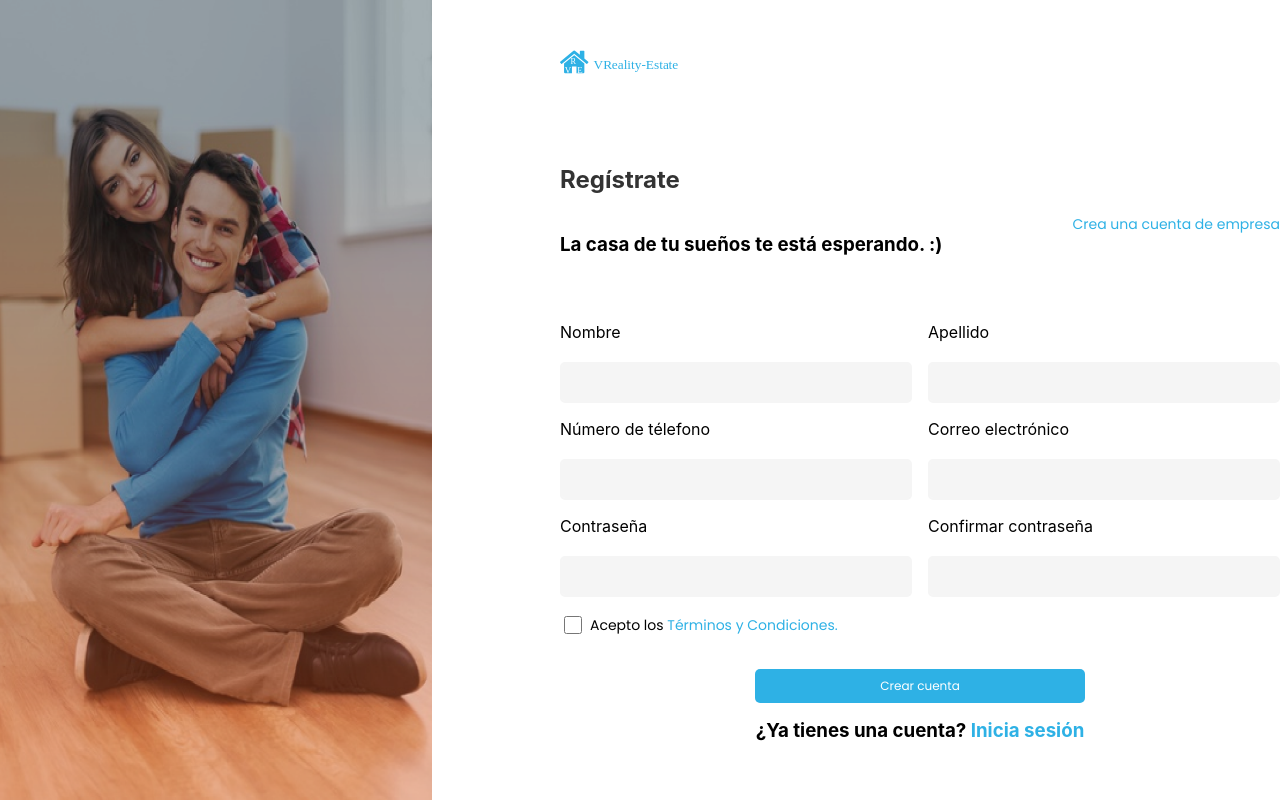
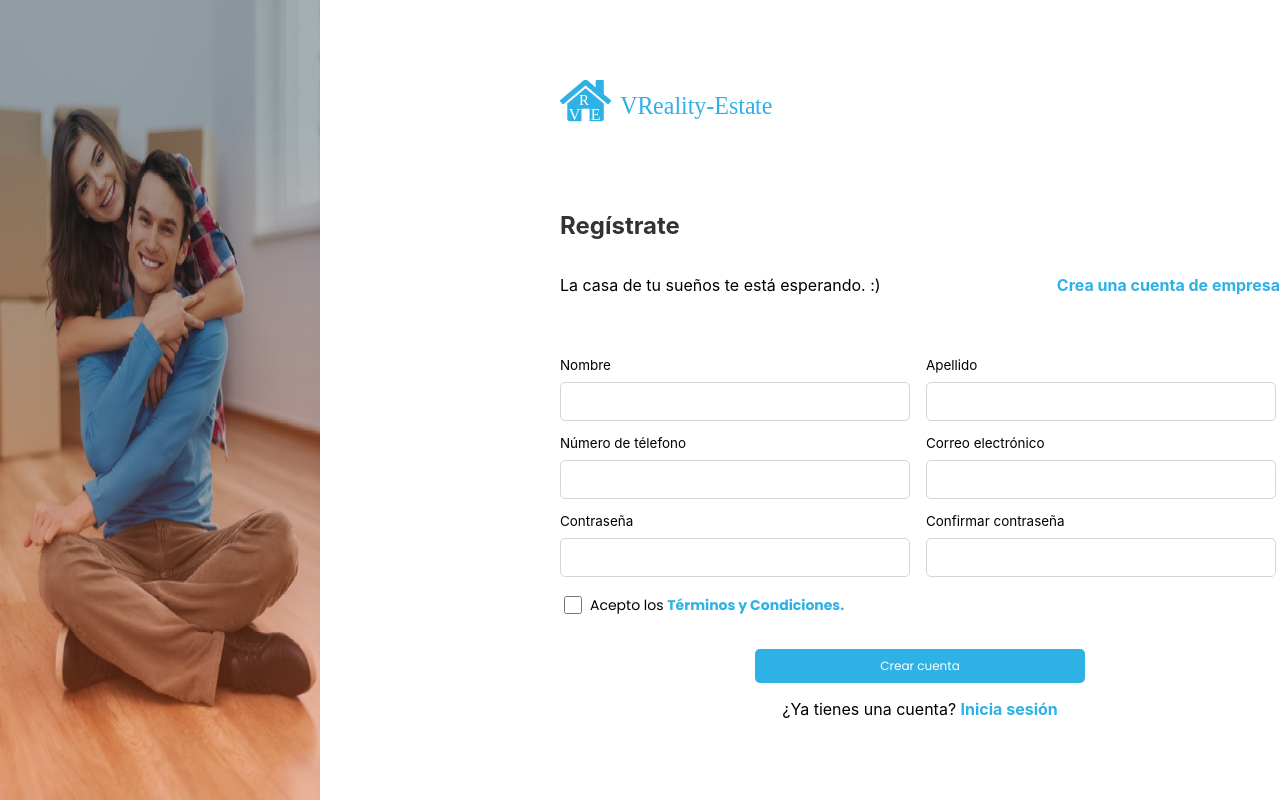
Before and after one commit to sinis23-alt/vreality-estate, a React (Create React App) app: page / in a window 1280 px wide. Built offline with nearby package versions, Linux system fonts and the light colour scheme.

Commit message:
Finalización del componente Registrarse

```diff
--- a/src/components/Registrarse.css
+++ b/src/components/Registrarse.css
@@ -9,16 +9,13 @@
     display: flex;
 }
 
-#logoazul{
-    width: 8.3125rem;
-    height: 1.8125rem;
-}
 
 
 .o-logoandform{
   /*  background-color: red;*/
-    margin: 3rem 0 0 8rem;
+    margin: 5rem 0 0 15rem;
     min-width: 45rem;
+
 }
 
 .o-registertext{
@@ -32,11 +29,10 @@
 }
 
 .o-text .o-crearcuentaempresa{
-    font-family:'Poppins', sans-serif;
-    font-weight: 400;
-    font-size: 0.875rem;
-    color: #2EB1E5;
-    text-decoration: none;
+    color: #2eb1e5;
+    font-weight: bold;
+    text-decoration-line: none;
+    margin-top: 1rem;
 }
 
 
@@ -59,14 +55,13 @@ form h4{
 .o-campo{
     width: 20.75rem;
     padding: 0.5rem;
-    margin-top: 0.25rem;
+    margin-top: -0.25rem;
     font-family:'Poppins', sans-serif;
     font-weight: 400;
     font-size: 0.875rem;
     border-radius: 5px;
-    border-style: solid;
-    border-color:#F5F5F5;
-    background-color: #F5F5F5;
+    border: solid 1px #d1d6d8;
+    background-color: var(--white);
     outline: none;
 }
 
@@ -128,3 +123,16 @@ input[type="checkbox"]{
     text-decoration: none;
     color: #2EB1E5;
 }
+
+.s-vinculo
+{
+    color: #2eb1e5;
+    font-weight: bold;
+    text-decoration-line: none;
+}
+
+.s-etiqueta
+{
+    font-size: 0.84rem;
+
+}
--- a/src/components/Registrarse.js
+++ b/src/components/Registrarse.js
@@ -11,43 +11,43 @@ function Registrarse() {
                 <img className="o-logo" id="logoazul" src={logo} alt="logo" />
                 <h2 className="o-registertext">Regístrate</h2>
                 <div className="o-text">
-                    <h3 className="o-mensaje">La casa de tu sueños te está esperando. :)</h3>
+                    <p className="o-mensaje">La casa de tu sueños te está esperando. :)</p>
                     <a className="o-crearcuentaempresa" href="#">Crea una cuenta de empresa</a>
                 </div>
                 <form className="o-formulario" action="#">
                     <div className="o-camposizquierdos">
-                    <p>Nombre</p>
+                    <p className="s-etiqueta" >Nombre</p>
                     <input type="text" className="o-campo" />
                     </div>
                     <div className="o-camposderechos">
-                    <p>Apellido</p>
+                    <p  className="s-etiqueta">Apellido</p>
                     <input type="text" className="o-campo" />
                     </div>
                     <div className="o-camposizquierdos">
-                    <p>Número de télefono</p>
+                    <p  className="s-etiqueta">Número de télefono</p>
                     <input type="number" className="o-campo" />
                     </div>
                     <div className="o-camposderechos">
-                    <p>Correo electrónico</p>
+                    <p  className="s-etiqueta" >Correo electrónico</p>
                     <input type="text" className="o-campo" />
                     </div>
                     <div className="o-camposizquierdos">
-                    <p>Contraseña</p>
+                    <p  className="s-etiqueta" >Contraseña</p>
                     <input type="password" className="o-campo" />
                     </div>
                     <div className="o-camposderechos">
-                    <p>Confirmar contraseña</p>
+                    <p  className="s-etiqueta" >Confirmar contraseña</p>
                     <input type="password" className="o-campo" />
                     </div>
                 </form>
                 <div className="o-terminosycondiciones">
                     <input type="checkbox" id="terminos" />
-                    <label htmlFor="terminos">Acepto los <a href="#">Términos y Condiciones.</a></label>
+                    <label htmlFor="terminos">Acepto los <a className="s-vinculo" href="#">Términos y Condiciones.</a></label>
                 </div>
                 <div className="o-crearcuenta">
                     <button className="o-botoncrearcuenta" type="button" name="crear cuenta">Crear cuenta</button>
                 </div>
-                <h3 className="o-tenercuenta">¿Ya tienes una cuenta? <a href="#">Inicia sesión</a></h3><a href="#">
+                <p className="o-tenercuenta">¿Ya tienes una cuenta? <a className="s-vinculo" href="#">Inicia sesión</a></p><a href="#">
                 </a></div><a href="#">
                 </a></div><a href="#"></a>
             </div>
```
